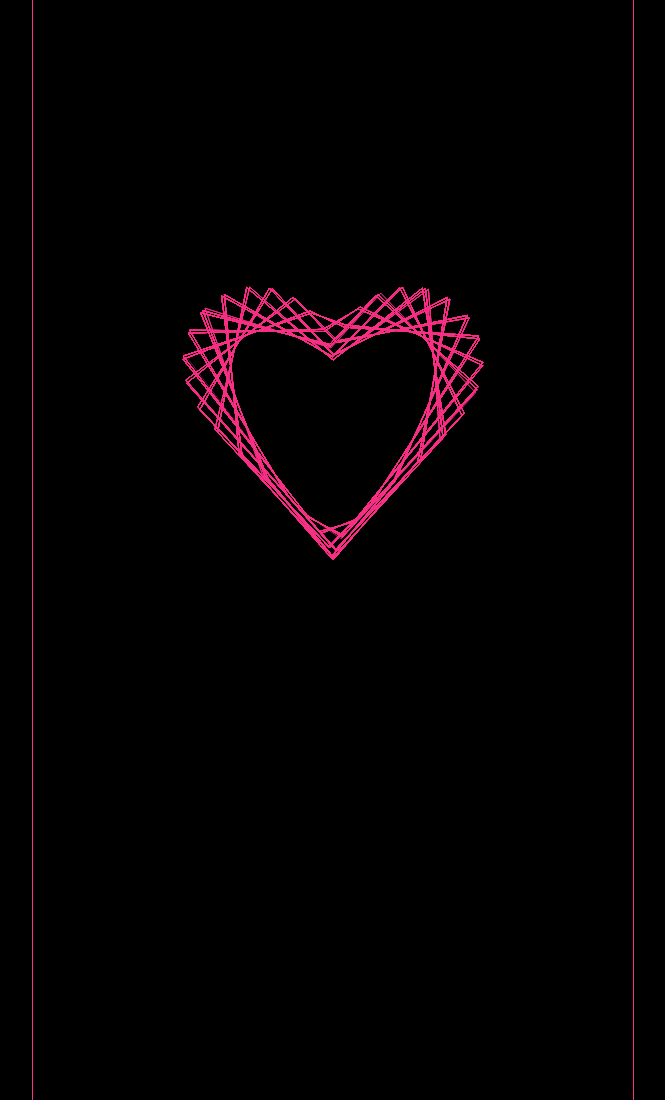
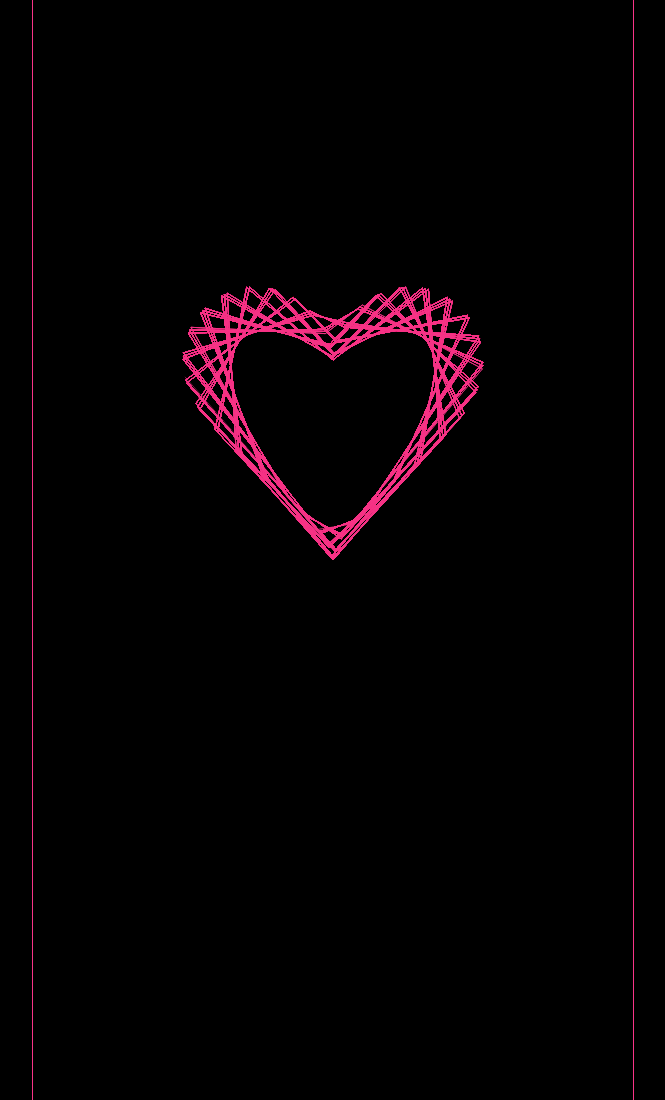
Before and after one commit to AjayHemant/only-for-you, a plain HTML site: page index.html in a window 1280 px wide. Shown: the whole page, without its empty margins (307-972 px from the left). Drawn offline with Linux system fonts and the light colour scheme.

Commit message:
Add files via upload

```diff
--- a/index.html
+++ b/index.html
@@ -29,7 +29,7 @@
 
         // Set initial properties with thinner line width
         ctx.strokeStyle = "#f73487";
-        ctx.lineWidth = 0.4; // Set line width to 0.5 for a thinner pen
+        ctx.lineWidth = 0.5; // Set line width to 0.5 for a thinner pen
         ctx.translate(canvas.width / 2, canvas.height / 2);
 
         function hearta(k) {
@@ -58,7 +58,7 @@
             } else {
                 clearInterval(interval);
             }
-        }, 50);
+        }, 40);
     </script>
 </body>
 </html>
```
